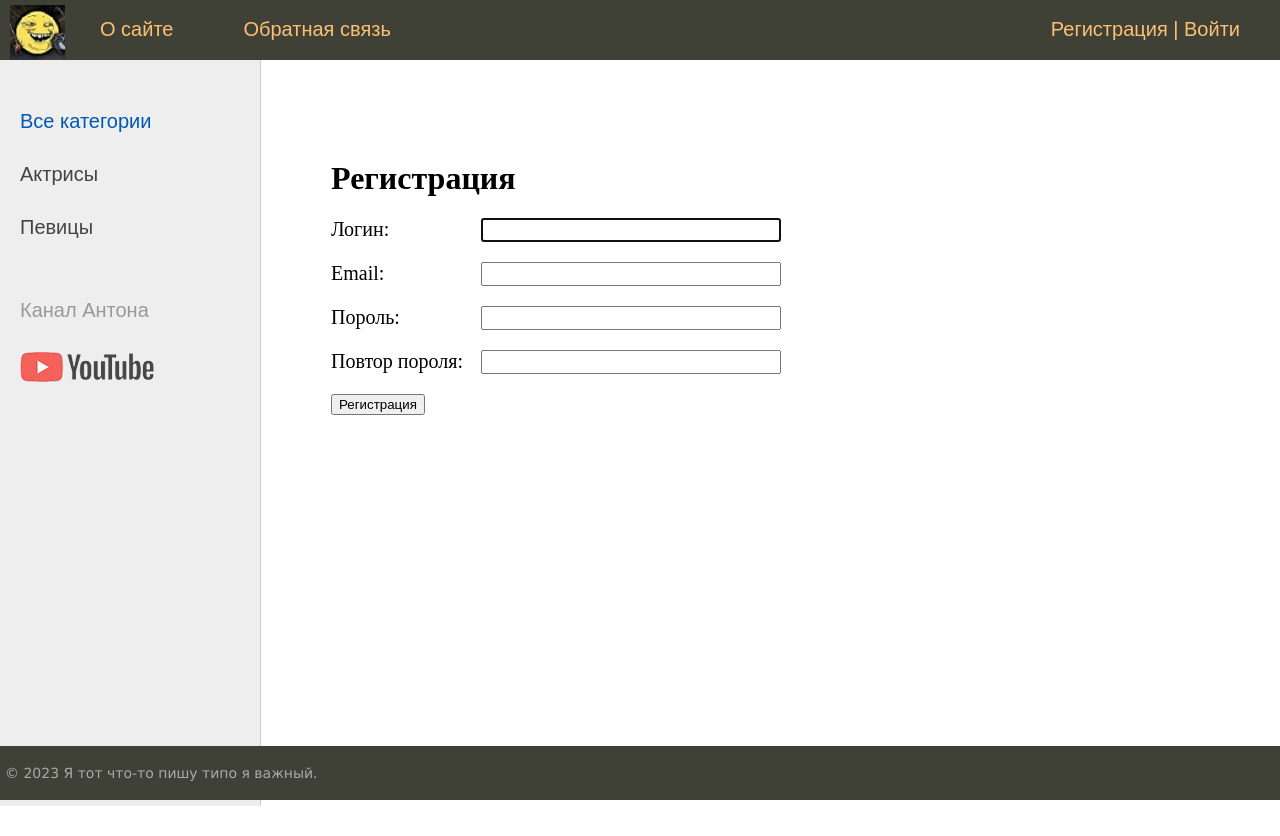
After one commit to TripleNine666/Django, a Django app: page /register/ in a window 1280 px wide. The commit adds this page. Run offline with Django 4.2, Linux system fonts and the light colour scheme; data comes from the database, SQL or seed files in the repository; both versions use the stored data as it was after the commit.

Commit message:
coolsite lesson 19 Registration update

```diff
--- a/coolsite/women/forms.py
+++ b/coolsite/women/forms.py
@@ -1,4 +1,6 @@
 from django import forms
+from django.contrib.auth.forms import UserCreationForm
+from django.contrib.auth.models import User
 from django.core.exceptions import ValidationError
 
 
@@ -24,3 +26,19 @@ class AddPostForm(forms.ModelForm):
             'title': forms.TextInput(attrs={'class': 'form-input'}),
             'content': forms.Textarea(attrs={'cols': 60, 'rows': 10}),
         }
+
+
+class RegisterUserForm(UserCreationForm):
+    username = forms.CharField(label='Логин', widget=forms.TextInput(attrs={"class": "form-input"}))
+    email = forms.EmailField(label='Email', widget=forms.TextInput(attrs={"class": "form-input"}))
+    password1 = forms.CharField(label='Пороль', widget=forms.PasswordInput(attrs={"class": "form-input"}))
+    password2 = forms.CharField(label='Повтор пороля', widget=forms.PasswordInput(attrs={"class": "form-input"}))
+
+    class Meta:
+        model = User
+        fields = ("username", "email", "password1", "password2")
+        widgets = {
+            "username": forms.TextInput(attrs={"class": "form-input"}),
+            "password1": forms.PasswordInput(attrs={"class": "form-input"}),
+            "password2": forms.PasswordInput(attrs={"class": "form-input"})
+        }
--- a/coolsite/women/templates/women/base.html
+++ b/coolsite/women/templates/women/base.html
@@ -16,12 +16,11 @@
 			<ul id="mainmenu" class="mainmenu">
 			<li class="logo"><a href="{% url 'home' %}"><div class="logo"></div></a></li>
 {% for m in menu %}
-	{% if not forloop.last %}
 			<li><a href="{% url m.url_name %}">{{m.title}}</a></li>
-	{% else %}
-			<li class="last"><a href="{% url m.url_name %}">{{m.title}}</a></li>
-	{% endif %}
 {% endfor %}
+			<li class="last">
+				<a href="{% url 'register' %}">Регистрация</a> | <a href="{% url 'login' %}">Войти</a>
+			</li>
 			</ul>
 			<div class="clear"></div>
 		</div>
--- /dev/null
+++ b/coolsite/women/templates/women/register.html
@@ -0,0 +1,16 @@
+{% extends 'women/base.html' %}
+
+{% block content %}
+<h1>{{title}}</h1>
+
+<form method="post">
+    {% csrf_token %}
+
+    {% for f in form %}
+    <p><label class="form-label" for="{{ f.id_for_label }}">{{f.label}}:</label>{{f}}</p>
+    <div class="form-error">{{ f.errors }}</div>
+    {% endfor %}
+    <button type="submit">Регистрация</button>
+</form>
+
+{% endblock %}
--- a/coolsite/women/urls.py
+++ b/coolsite/women/urls.py
@@ -7,6 +7,7 @@ urlpatterns = [
     path('addpage/', AddPage.as_view(), name='add_page'), # http://127.0.0.1:8000/add_page
     path('contact/', contact, name='contact'), # http://127.0.0.1:8000/contact
     path('login/', login, name='login'), # http://127.0.0.1:8000/login
+    path('register/', RegisterUser.as_view(), name='register'), # http://127.0.0.1:8000/login
     path('page/<slug:post_slug>/', ShowPost.as_view(), name='post'), # http://127.0.0.1:8000/post
     path('category/<slug:cat_slug>/', WomenCategory.as_view(), name='category'), # http://127.0.0.1:8000/post
 ]
--- a/coolsite/women/utils.py
+++ b/coolsite/women/utils.py
@@ -5,7 +5,6 @@ from .models import *
 menu = [{'title': "О сайте", 'url_name': 'about'},
         {'title': "Добавить статью", 'url_name': 'add_page'},
         {'title': "Обратная связь", 'url_name': 'contact'},
-        {'title': "Войти", 'url_name': 'login'}
         ]
 
 
--- a/coolsite/women/views.py
+++ b/coolsite/women/views.py
@@ -1,3 +1,4 @@
+from django.contrib.auth.forms import UserCreationForm
 from django.http import HttpResponse, HttpResponseNotFound, Http404
 from django.shortcuts import render, redirect, get_object_or_404
 from django.urls import reverse_lazy
@@ -87,3 +88,14 @@ class WomenCategory(DataMixin, ListView):
 
 def pageNotFound(request, exception):
     return HttpResponseNotFound('<h1>Страница не найдена</h1>')
+
+
+class RegisterUser(DataMixin, CreateView):
+    form_class = RegisterUserForm
+    template_name = 'women/register.html'
+    success_url = reverse_lazy('login')
+
+    def get_context_data(self, **kwargs):
+        context = super().get_context_data(**kwargs)
+        c_def = self.get_user_context(title='Регистрация')
+        return context | c_def
```
Also changed, not shown: coolsite/db.sqlite3.
